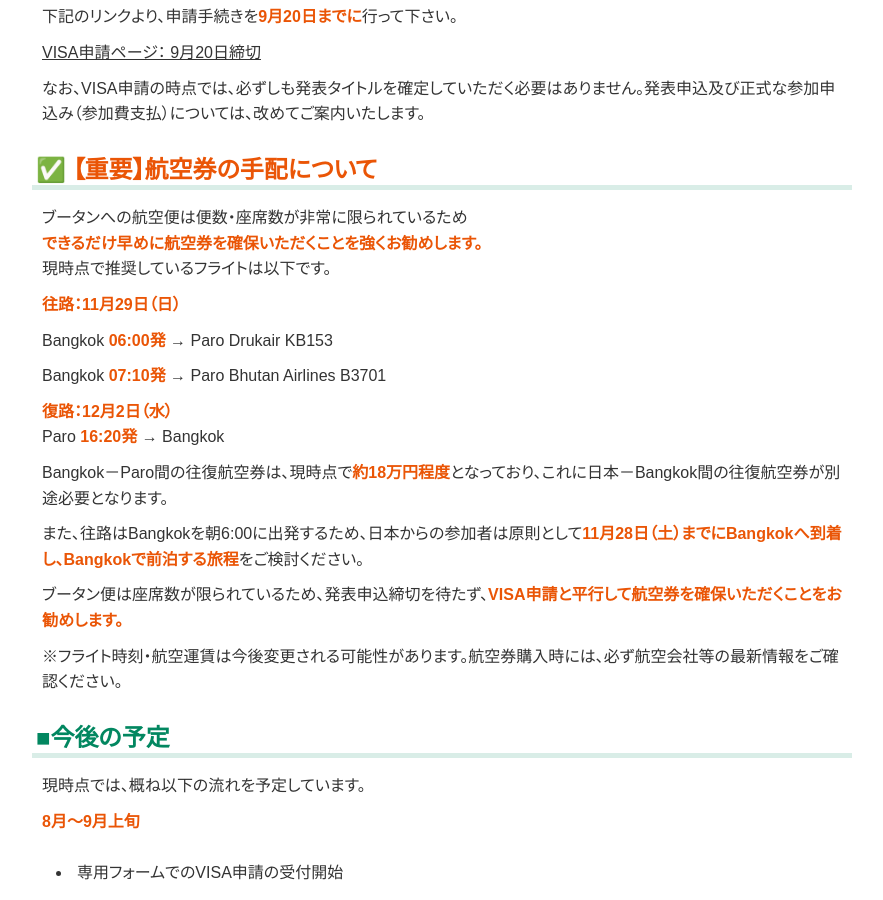
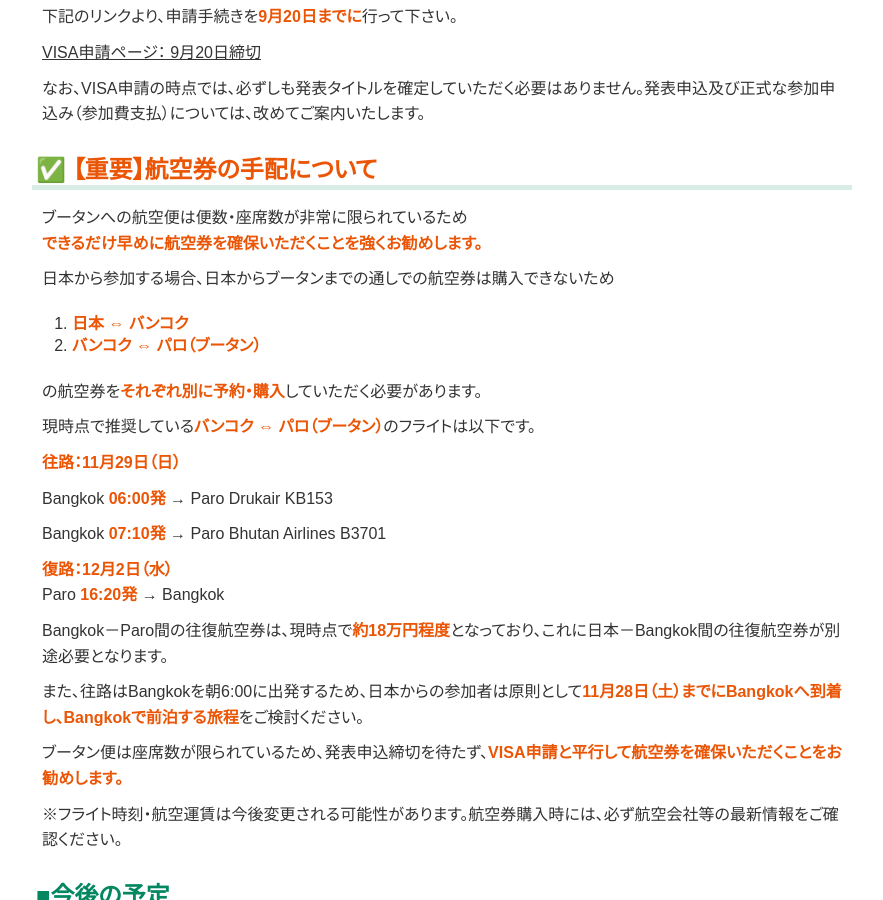
Before and after one commit to IEICE-SeMI/ieice-semi.github.io, a Jekyll site: the page built from docs/_posts/2026-11-29-conf.md, in a window 1280 px wide and 900 px high, scrolled down 3170 px. Shown: the whole window, without its empty margins (198-1081 px from the left). Built offline with Jekyll 4.4.1, drawn with Linux system fonts in a browser that asks for light colours.

Commit message:
2026年海外2種研究会（ブータン）の詳細情報の一部を更新

```diff
--- a/docs/_posts/2026-11-29-conf.md
+++ b/docs/_posts/2026-11-29-conf.md
@@ -114,7 +114,15 @@ Paroより帰国
 ##  ✅  **【重要】航空券の手配について**
 ブータンへの航空便は便数・座席数が非常に限られているため
 **できるだけ早めに航空券を確保いただくことを強くお勧めします。**
-現時点で推奨しているフライトは以下です。
+
+日本から参加する場合、日本からブータンまでの通しでの航空券は購入できないため
+
+1. **日本 ⇔ バンコク**
+2. **バンコク ⇔ パロ（ブータン）**
+
+の航空券を**それぞれ別に予約・購入**していただく必要があります。
+
+現時点で推奨している**バンコク ⇔ パロ（ブータン）**のフライトは以下です。
 
 **往路：11月29日（日）**
 
```
